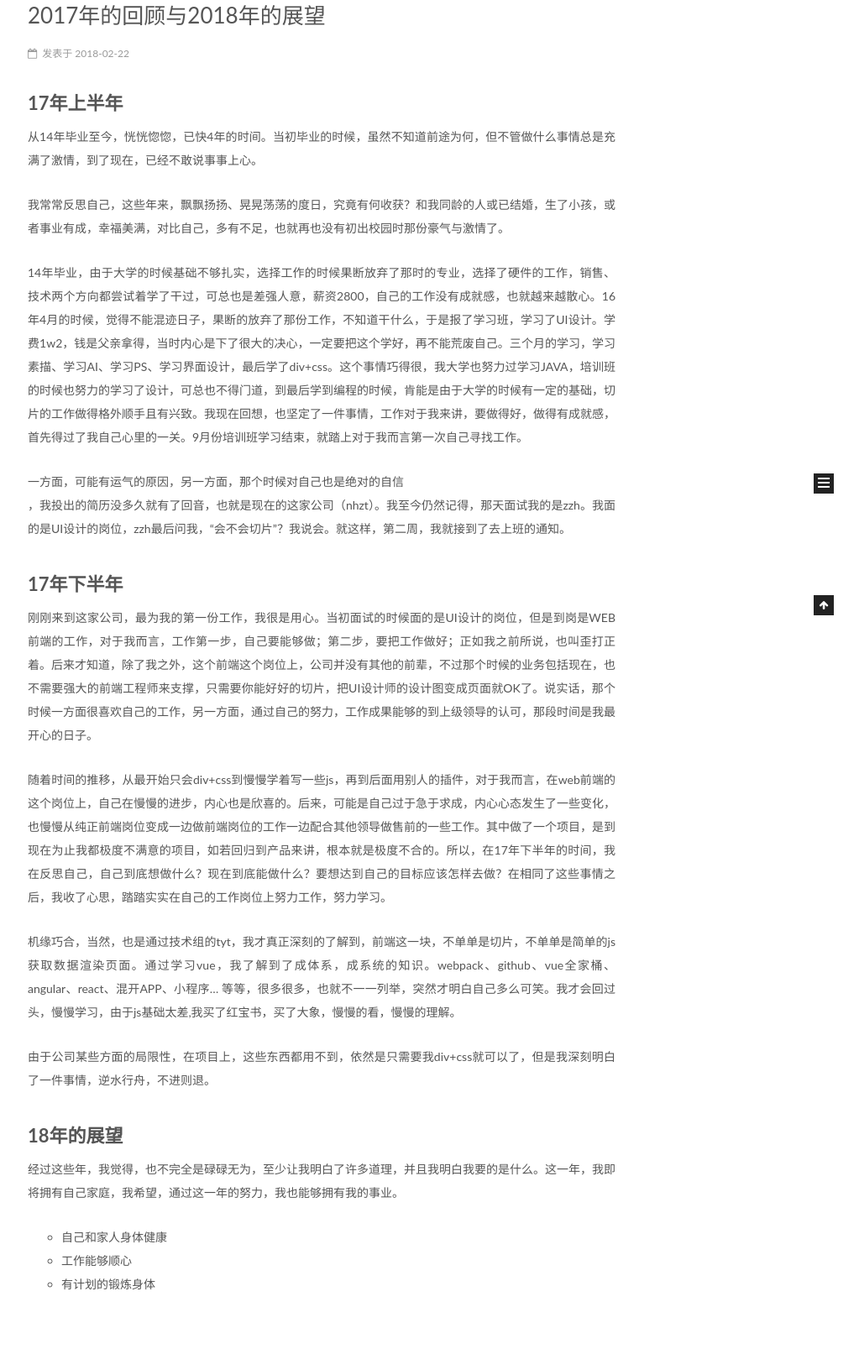
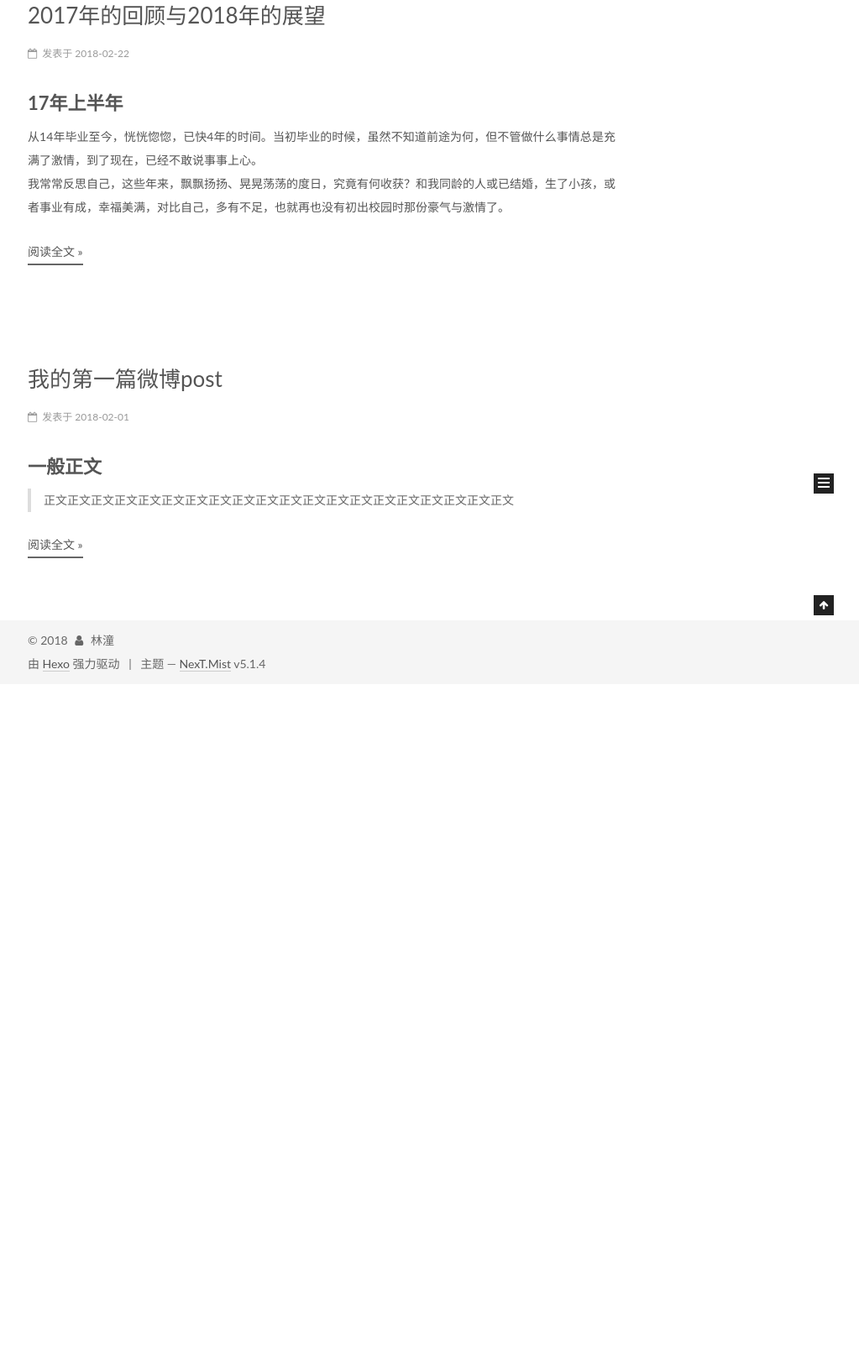
Before and after one commit to TongL1992/gitblog, a plain HTML site: page index.html in a window 1280 px wide. Shown: the part 167-1780 px from the top of the page at 84% size, without its empty margins (257-1280 px from the left). After the commit the page ends 982 px from the top, so only its background shows below. Drawn offline with Linux system fonts and the light colour scheme.

Commit message:
Site updated: 2018-02-22 10:55:55

```diff
--- a/css/main.css
+++ b/css/main.css
@@ -1822,7 +1822,7 @@ pre .javascript .function {
   width: 4px;
   height: 4px;
   border-radius: 50%;
-  background: #1cff7f;
+  background: #468ac6;
 }
 .links-of-blogroll {
   font-size: 13px;
--- a/index.html
+++ b/index.html
@@ -341,23 +341,14 @@
 
 
 
-
-            <h2 id="17年上半年"><a href="#17年上半年" class="headerlink" title="17年上半年"></a>17年上半年</h2><p>从14年毕业至今，恍恍惚惚，已快4年的时间。当初毕业的时候，虽然不知道前途为何，但不管做什么事情总是充满了激情，到了现在，已经不敢说事事上心。</p>
-<p>我常常反思自己，这些年来，飘飘扬扬、晃晃荡荡的度日，究竟有何收获？和我同龄的人或已结婚，生了小孩，或者事业有成，幸福美满，对比自己，多有不足，也就再也没有初出校园时那份豪气与激情了。</p>
-<p>14年毕业，由于大学的时候基础不够扎实，选择工作的时候果断放弃了那时的专业，选择了硬件的工作，销售、技术两个方向都尝试着学了干过，可总也是差强人意，薪资2800，自己的工作没有成就感，也就越来越散心。16年4月的时候，觉得不能混迹日子，果断的放弃了那份工作，不知道干什么，于是报了学习班，学习了UI设计。学费1w2，钱是父亲拿得，当时内心是下了很大的决心，一定要把这个学好，再不能荒废自己。三个月的学习，学习素描、学习AI、学习PS、学习界面设计，最后学了div+css。这个事情巧得很，我大学也努力过学习JAVA，培训班的时候也努力的学习了设计，可总也不得门道，到最后学到编程的时候，肯能是由于大学的时候有一定的基础，切片的工作做得格外顺手且有兴致。我现在回想，也坚定了一件事情，工作对于我来讲，要做得好，做得有成就感，首先得过了我自己心里的一关。9月份培训班学习结束，就踏上对于我而言第一次自己寻找工作。</p>
-<p>一方面，可能有运气的原因，另一方面，那个时候对自己也是绝对的自信<br>，我投出的简历没多久就有了回音，也就是现在的这家公司（nhzt）。我至今仍然记得，那天面试我的是zzh。我面的是UI设计的岗位，zzh最后问我，“会不会切片”？我说会。就这样，第二周，我就接到了去上班的通知。</p>
-<h2 id="17年下半年"><a href="#17年下半年" class="headerlink" title="17年下半年"></a>17年下半年</h2><p>刚刚来到这家公司，最为我的第一份工作，我很是用心。当初面试的时候面的是UI设计的岗位，但是到岗是WEB前端的工作，对于我而言，工作第一步，自己要能够做；第二步，要把工作做好；正如我之前所说，也叫歪打正着。后来才知道，除了我之外，这个前端这个岗位上，公司并没有其他的前辈，不过那个时候的业务包括现在，也不需要强大的前端工程师来支撑，只需要你能好好的切片，把UI设计师的设计图变成页面就OK了。说实话，那个时候一方面很喜欢自己的工作，另一方面，通过自己的努力，工作成果能够的到上级领导的认可，那段时间是我最开心的日子。</p>
-<p>随着时间的推移，从最开始只会div+css到慢慢学着写一些js，再到后面用别人的插件，对于我而言，在web前端的这个岗位上，自己在慢慢的进步，内心也是欣喜的。后来，可能是自己过于急于求成，内心心态发生了一些变化，也慢慢从纯正前端岗位变成一边做前端岗位的工作一边配合其他领导做售前的一些工作。其中做了一个项目，是到现在为止我都极度不满意的项目，如若回归到产品来讲，根本就是极度不合的。所以，在17年下半年的时间，我在反思自己，自己到底想做什么？现在到底能做什么？要想达到自己的目标应该怎样去做？在相同了这些事情之后，我收了心思，踏踏实实在自己的工作岗位上努力工作，努力学习。</p>
-<p>机缘巧合，当然，也是通过技术组的tyt，我才真正深刻的了解到，前端这一块，不单单是切片，不单单是简单的js获取数据渲染页面。通过学习vue，我了解到了成体系，成系统的知识。webpack、github、vue全家桶、angular、react、混开APP、小程序… 等等，很多很多，也就不一一列举，突然才明白自己多么可笑。我才会回过头，慢慢学习，由于js基础太差,我买了红宝书，买了大象，慢慢的看，慢慢的理解。</p>
-<p>由于公司某些方面的局限性，在项目上，这些东西都用不到，依然是只需要我div+css就可以了，但是我深刻明白了一件事情，逆水行舟，不进则退。</p>
-<h2 id="18年的展望"><a href="#18年的展望" class="headerlink" title="18年的展望"></a>18年的展望</h2><p>经过这些年，我觉得，也不完全是碌碌无为，至少让我明白了许多道理，并且我明白我要的是什么。这一年，我即将拥有自己家庭，我希望，通过这一年的努力，我也能够拥有我的事业。</p>
-<ul>
-<li>自己和家人身体健康</li>
-<li>工作能够顺心</li>
-<li>有计划的锻炼身体</li>
-</ul>
-
-
+          <h2 id="17年上半年"><a href="#17年上半年" class="headerlink" title="17年上半年"></a>17年上半年</h2><p>从14年毕业至今，恍恍惚惚，已快4年的时间。当初毕业的时候，虽然不知道前途为何，但不管做什么事情总是充满了激情，到了现在，已经不敢说事事上心。<br>我常常反思自己，这些年来，飘飘扬扬、晃晃荡荡的度日，究竟有何收获？和我同龄的人或已结婚，生了小孩，或者事业有成，幸福美满，对比自己，多有不足，也就再也没有初出校园时那份豪气与激情了。<br>
+          <!--noindex-->
+          <div class="post-button text-center">
+            <a class="btn" href="/gitblog/2018/02/22/2017年的回顾与2018年的展望/#more" rel="contents">
+              阅读全文 &raquo;
+            </a>
+          </div>
+          <!--/noindex-->
 
 
     </div>
```
Also changed, not shown: 2018/02/22/2017年的回顾与2018年的展望/index.html (+6 -12 lines).
